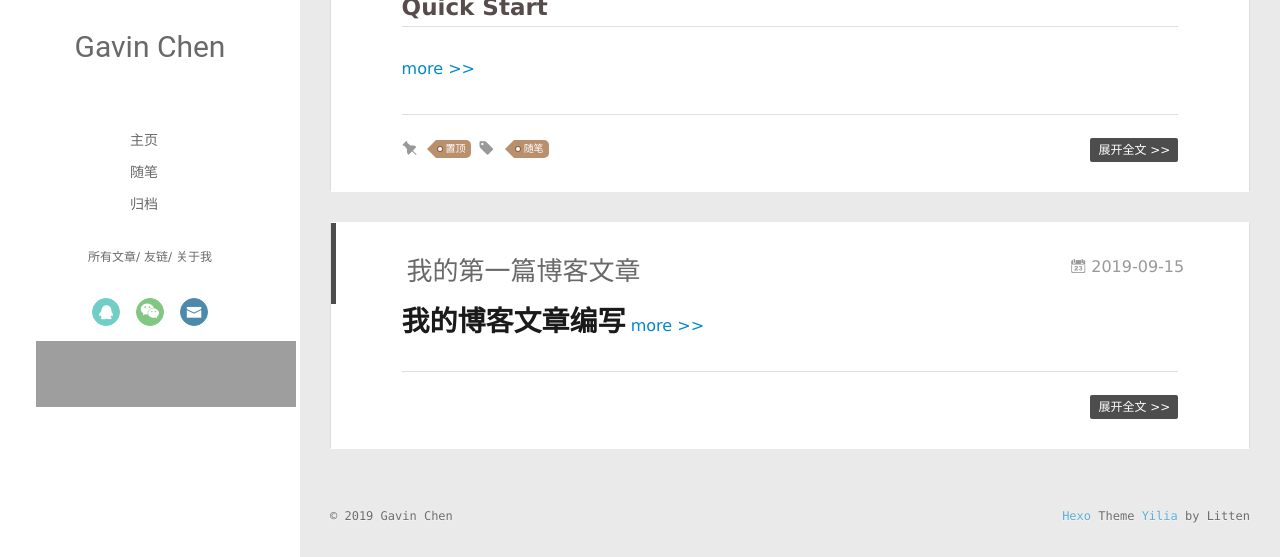
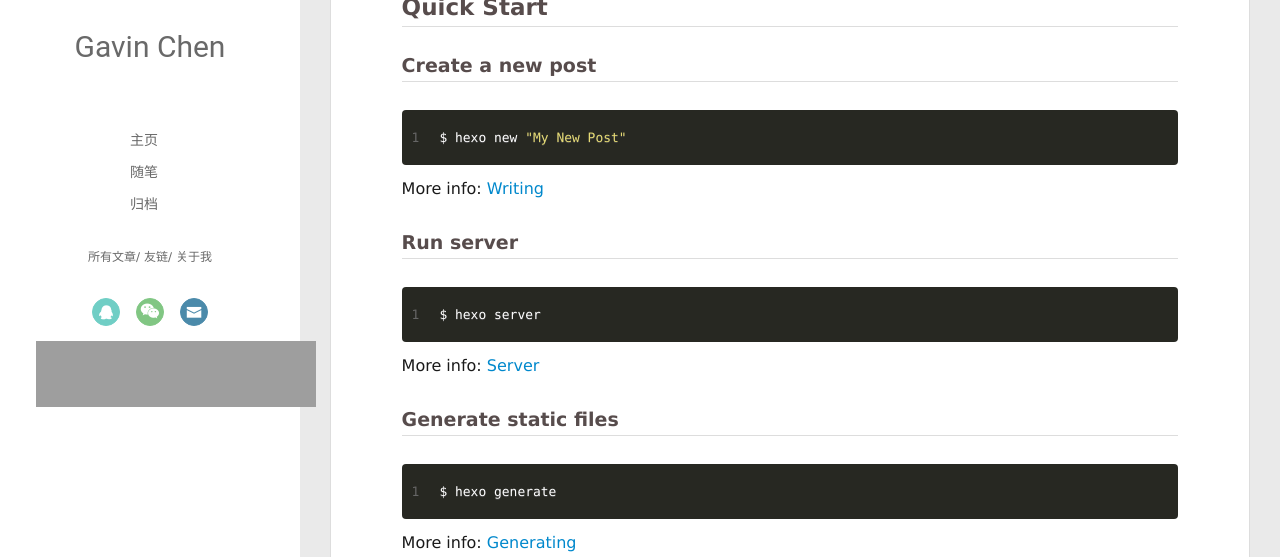
Before and after one commit to guopeng1998/guopeng1998.github.io, a plain HTML site: page index.html in a window 1280 px wide. Shown: the part 243-800 px from the top of the page. Drawn offline with Linux system fonts and the light colour scheme; no server answers; grey boxes are pictures that could not be loaded.

Commit message:
Site updated: 2019-09-15 20:54:55

```diff
--- a/index.html
+++ b/index.html
@@ -89,7 +89,7 @@
 			<!-- 网易云音乐插件 -->
 
 				<div style="position:absolute; bottom:120px left:auto; width:85%">
-				<iframe frameborder="no" border="0" marginwidth="0" marginheight="0" width=260 height=66 src="//music.163.com/outchain/player?type=2&id=1306515028&auto=0&height=66"></iframe>
+				<iframe frameborder="no" border="0" marginwidth="0" marginheight="0" width=280 height=66 src="//music.163.com/outchain/player?type=2&id=1306515028&auto=0&height=66"></iframe>
 				</div>
 
 		</nav>
@@ -181,9 +181,18 @@
     <div class="article-entry" itemprop="articleBody">
 
         <p>Welcome to <a href="https://hexo.io/" target="_blank" rel="noopener">Hexo</a>! This is your very first post. Check <a href="https://hexo.io/docs/" target="_blank" rel="noopener">documentation</a> for more info. If you get any problems when using Hexo, you can find the answer in <a href="https://hexo.io/docs/troubleshooting.html" target="_blank" rel="noopener">troubleshooting</a> or you can ask me on <a href="https://github.com/hexojs/hexo/issues" target="_blank" rel="noopener">GitHub</a>.</p>
-<h2 id="Quick-Start"><a href="#Quick-Start" class="headerlink" title="Quick Start"></a>Quick Start</h2>
+<h2 id="Quick-Start"><a href="#Quick-Start" class="headerlink" title="Quick Start"></a>Quick Start</h2><h3 id="Create-a-new-post"><a href="#Create-a-new-post" class="headerlink" title="Create a new post"></a>Create a new post</h3><figure class="highlight bash"><table><tr><td class="gutter"><pre><span class="line">1</span><br></pre></td><td class="code"><pre><span class="line">$ hexo new <span class="string">"My New Post"</span></span><br></pre></td></tr></table></figure>
 
-          <a class="article-more-a" href="/2019/09/15/hello-world/#more">more >></a>
+<p>More info: <a href="https://hexo.io/docs/writing.html" target="_blank" rel="noopener">Writing</a></p>
+<h3 id="Run-server"><a href="#Run-server" class="headerlink" title="Run server"></a>Run server</h3><figure class="highlight bash"><table><tr><td class="gutter"><pre><span class="line">1</span><br></pre></td><td class="code"><pre><span class="line">$ hexo server</span><br></pre></td></tr></table></figure>
+
+<p>More info: <a href="https://hexo.io/docs/server.html" target="_blank" rel="noopener">Server</a></p>
+<h3 id="Generate-static-files"><a href="#Generate-static-files" class="headerlink" title="Generate static files"></a>Generate static files</h3><figure class="highlight bash"><table><tr><td class="gutter"><pre><span class="line">1</span><br></pre></td><td class="code"><pre><span class="line">$ hexo generate</span><br></pre></td></tr></table></figure>
+
+<p>More info: <a href="https://hexo.io/docs/generating.html" target="_blank" rel="noopener">Generating</a></p>
+<h3 id="Deploy-to-remote-sites"><a href="#Deploy-to-remote-sites" class="headerlink" title="Deploy to remote sites"></a>Deploy to remote sites</h3><figure class="highlight bash"><table><tr><td class="gutter"><pre><span class="line">1</span><br></pre></td><td class="code"><pre><span class="line">$ hexo deploy</span><br></pre></td></tr></table></figure>
+
+<p>More info: <a href="https://hexo.io/docs/deployment.html" target="_blank" rel="noopener">Deployment</a></p>
 
 
 
```
Also changed, not shown: 2019/09/15/hello-world/index.html (+3 -4 lines), 2019/09/15/我的第一篇博客文章/index.html (+1 -1 lines), archives/2019/09/index.html (+1 -1 lines), archives/2019/index.html (+1 -1 lines), archives/index.html (+1 -1 lines), tags/随笔/index.html (+1 -1 lines).
